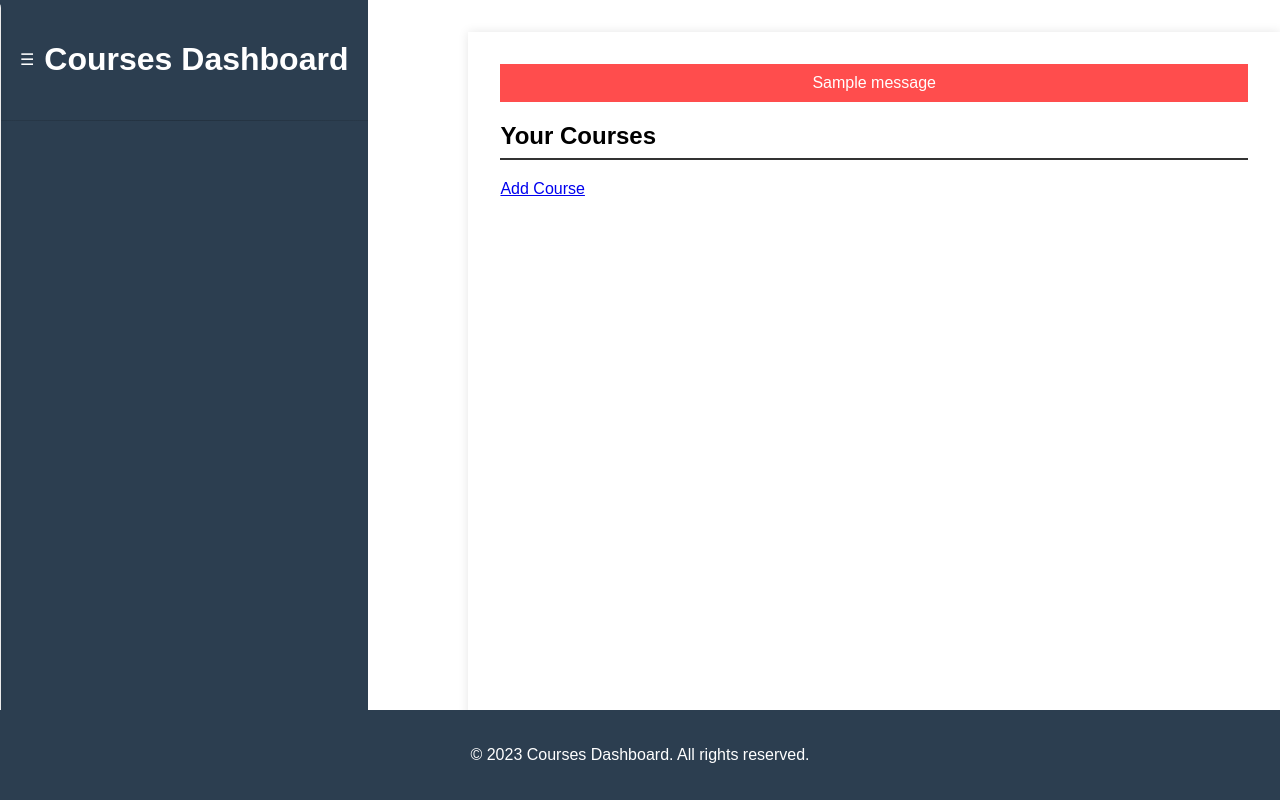
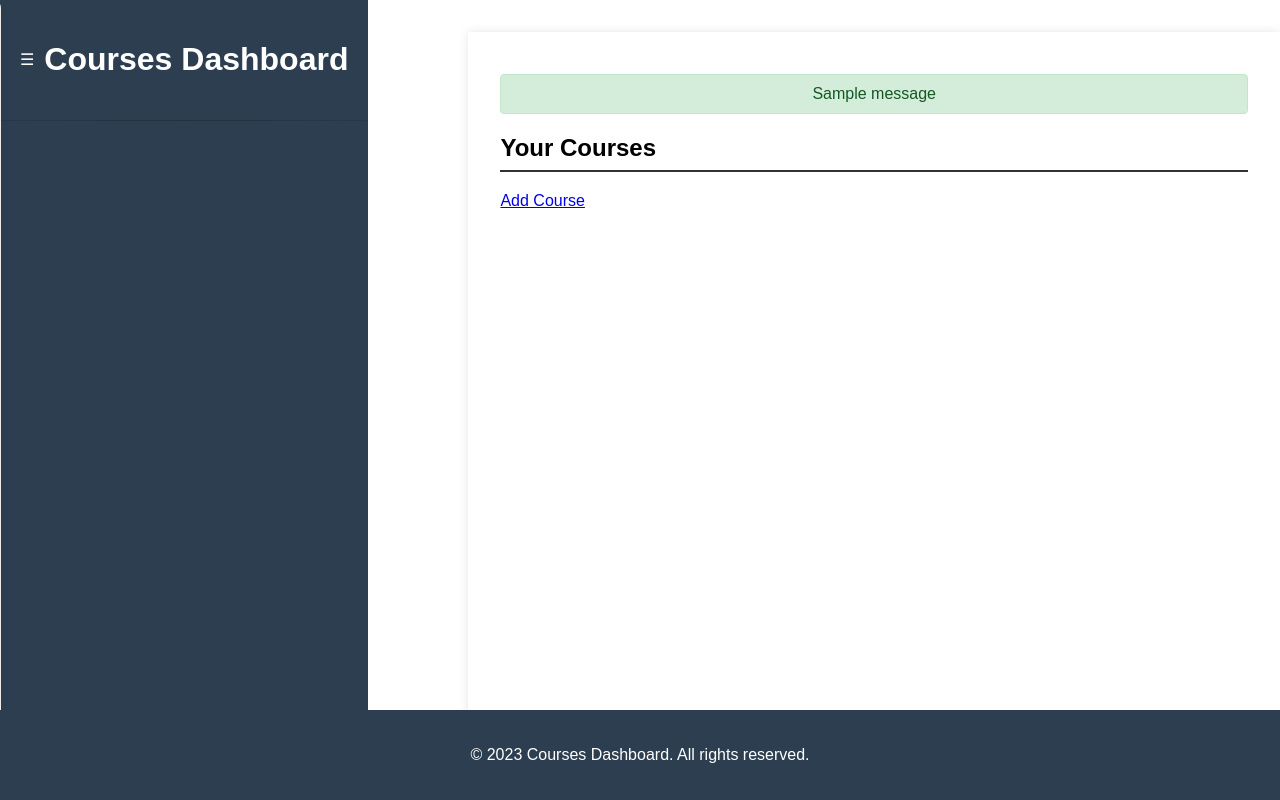
Before and after one commit to JoshuaChou10/GradeGenius, a Flask app: page /dashboard in a window 1280 px wide. Run offline with Flask 3, Linux system fonts and the light colour scheme; tables that the repository leaves empty hold one stand-in row (values such as "Sample post"); one stand-in notice (Sample message) is shown.

Commit message:
added flash styling

```diff
--- a/static/css/base.css
+++ b/static/css/base.css
@@ -61,13 +61,7 @@ header a, footer a {
     transition: margin-left 0.3s; /* Smooth transition for the margin */
     margin-left: 100px;; /* Set the initial margin to 0 */
 }
-.notification-bar {
-    background-color: #ff4d4d;
-    color: white;
-    text-align: center;
-    padding: 10px;
-    font-size: 16px;
-}
+
 .sidebar.visible {
     left: 0; /* Bring the sidebar into view */
 }
@@ -124,3 +118,35 @@ main {
     padding: 2rem;
     box-shadow: 0px 0px 10px rgba(0, 0, 0, 0.1);
 }
+/* Flash message styles */
+.flash-message {
+    padding: 10px;
+    margin: 10px 0;
+    border: 1px solid transparent;
+    border-radius: 4px;
+    text-align: center;
+}
+
+.flash-success {
+    color: #155724;
+    background-color: #d4edda;
+    border-color: #c3e6cb;
+}
+
+.flash-info {
+    color: #0c5460;
+    background-color: #d1ecf1;
+    border-color: #bee5eb;
+}
+
+.flash-warning {
+    color: #856404;
+    background-color: #fff3cd;
+    border-color: #ffeeba;
+}
+
+.flash-danger {
+    color: #721c24;
+    background-color: #f8d7da;
+    border-color: #f5c6cb;
+}
--- a/templates/base.html
+++ b/templates/base.html
@@ -34,7 +34,7 @@
         {% with messages = get_flashed_messages(with_categories=true) %}
         {% if messages %}
             {% for category, message in messages %}
-                <div class="notification-bar">
+                <div class="flash-message flash-{{ category }}">
                     {{ message }}
                 </div>
             {% endfor %}
--- a/templates/course_details.html
+++ b/templates/course_details.html
@@ -14,7 +14,7 @@
 
     <!-- Notification Bar -->
     {% if time_left == 0 %}
-    <div class="notification-bar">
+    <div class="flash-message flash-warning">
         Course is finished!
     </div>
     {% endif %}
```
